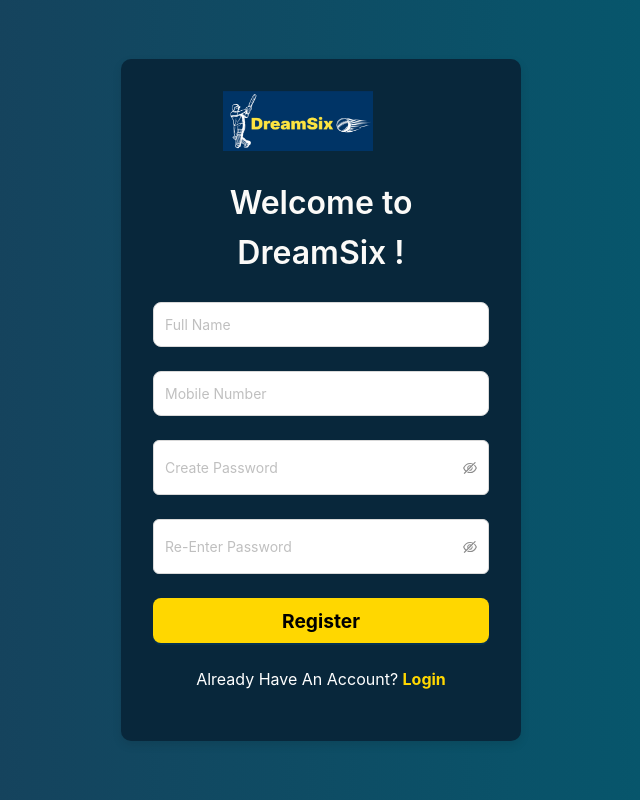
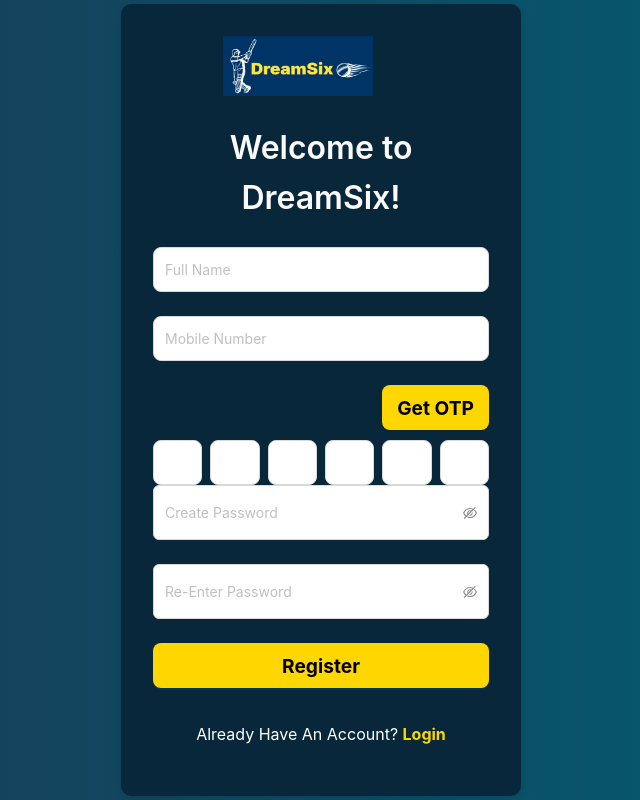
Before and after one commit to DreaSix/DreamSix, a React (Create React App) app: page /registration in a window 1280 px wide. Shown: the whole page, without its empty margins (319-959 px from the left). Built offline with nearby package versions, Linux system fonts and the light colour scheme; no server answers.

Commit message:
Otp verification

```diff
--- a/src/Components/AuctionType/AuctionType.jsx
+++ b/src/Components/AuctionType/AuctionType.jsx
@@ -24,10 +24,10 @@
   const options = [
     { label: 'Top Sixer', image: TopSix },
     { label: 'Top Scorer', image: TopScorer },
-    { label: 'Most Wickets', image: MostWickets },
-    { label: 'Top Contest', image: TopContest },
-    { label: 'Top Sixer', image: TopSix },
-    { label: 'Top Scorer', image: TopScorer },
+    // { label: 'Most Wickets', image: MostWickets },
+    // { label: 'Top Contest', image: TopContest },
+    // { label: 'Top Sixer', image: TopSix },
+    // { label: 'Top Scorer', image: TopScorer },
 
   ];
 
--- a/src/Components/Header/Header.jsx
+++ b/src/Components/Header/Header.jsx
@@ -1,7 +1,7 @@
 import React, { useEffect, useState } from "react";
 import { UserOutlined } from "@ant-design/icons";
 import { Button } from "antd";
-import { useNavigate } from "react-router-dom";
+import { useLocation, useNavigate } from "react-router-dom";
 import Cookies from "js-cookie";
 
 import Logo from "../../assets/logo.jpeg";
@@ -10,6 +10,7 @@
 import { userService } from "../../Service/UserService";
 
 const Header = ({setIsAuthenticated}) => {
+  const location = useLocation()
   const [userWallet, setUserWallet] = useState(0)
 
   useEffect(() => {
@@ -26,7 +27,12 @@
       })
   }
 
+  const isHeaderShow = location?.pathname?.includes("user-auctionpage")
+
+
   return (
+
+    !isHeaderShow &&
     <div className="header">
       <div className="menu-container">
         <SideMenu setIsAuthenticated={setIsAuthenticated} />
--- a/src/Components/OtpVerification/OtpVerification.jsx
+++ b/src/Components/OtpVerification/OtpVerification.jsx
@@ -21,29 +21,28 @@
     alert(`Entered OTP: ${otp.join("")}`);
   };
 
+  const onChange = (text) => {
+    console.log('onChange:', text);
+  };
+  const onInput = (value) => {
+    console.log('onInput:', value);
+  };
+
+  const sharedProps = {
+    onChange,
+    onInput,
+  };
+
   return (
     <div className="otp-container">
       <h2>OTP</h2>
       <p>We sent you an email. Please check your mail and complete OTP verification.</p>
       <div className="otp-inputs">
-        {otp.map((data, index) => (
-          <Input
-            key={index}
-            id={`otp-${index}`}
-            type="text"
-            maxLength={1}
-            value={data}
-            onChange={(e) => handleChange(e, index)}
-            className="otp-box"
-          />
-        ))}
+      <Input.OTP formatter={(str) => str.toUpperCase()} {...sharedProps} />
       </div>
       <Button type="primary" className="confirm-btn" onClick={handleSubmit}>
         Confirm
       </Button>
-      <p className="login-link">
-        Already have an account? <a href="/login">Login</a>
-      </p>
     </div>
   );
 };
--- a/src/Components/OtpVerification/OtpVerification.scss
+++ b/src/Components/OtpVerification/OtpVerification.scss
@@ -16,7 +16,7 @@
 
     p {
       font-size: 14px;
-      color: #666;
+      color:black;
       margin-bottom: 20px;
     }
 
--- a/src/Components/Registration/Registration.jsx
+++ b/src/Components/Registration/Registration.jsx
@@ -6,62 +6,163 @@
 import { roleService } from "../../Service/RoleService";
 import axios from "axios";
 import { useNavigate } from "react-router-dom";
+import { otpWidget } from "../../Service/OtpVerificationService";
 
 const Registration = () => {
   const navigate = useNavigate();
   const [roleList, setRoleList] = useState([]);
-
-  const handleOTP = () => {
-    navigate("/otpverification");
-  };
+  const [otpNumber, setOtpNumber] = useState(null);
+  const [form] = Form.useForm();
+  const [countdown, setCountdown] = useState(0);
+  const [isOtpSent, setIsOtpSent] = useState(false);
+  const [requestId, setRequestId] = useState(null);
 
   useEffect(() => {
     getRoleList();
   }, []);
 
+  useEffect(() => {
+    let timer;
+    if (countdown > 0) {
+      timer = setInterval(() => {
+        setCountdown((prev) => prev - 1);
+      }, 1000);
+    } else {
+      clearInterval(timer);
+    }
+
+    return () => clearInterval(timer);
+  }, [countdown]);
+
   const getRoleList = () => {
-    axios.get("http://localhost:8080/api/role/all")
-    .then(response => {
-      console.log('response', response)
-      setRoleList(response?.data?.totalContent)
-    })
-    .catch(error => {
-      console.error("Error:", error);
-    })
+    axios
+      .get("http://localhost:8080/api/role/all")
+      .then((response) => {
+        setRoleList(response?.data?.totalContent);
+      })
+      .catch((error) => {
+        console.error("Error:", error);
+      });
   };
 
   const onFinish = (values) => {
     if (values.password !== values.confirmPassword) {
       return message.error("Password and confirm password should be equal");
     }
-    const role = roleList?.find(role => role.roleName === "USER")
-    console.log('role', role)
+
+    const role = roleList?.find((role) => role.roleName === "USER");
     const payload = {
       ...values,
-      roles: [role?.id]
-    }
-    userService.createUser(payload)
-      .then(response => {
-        navigate("/")
+      roles: [role?.id],
+    };
+
+    userService
+      .createUser(payload)
+      .then((response) => {
+        message.success("Registration successful !");
+        navigate("/");
       })
       .catch((error) => {
         console.log("error", error);
+        message.error(error?.data?.message)
+      });
+  };
+
+  const onChange = (text) => {
+    setOtpNumber(text);
+  };
+
+  const onInput = (value) => {
+    console.log("onInput:", value);
+  };
+
+  const sharedProps = {
+    onChange,
+    onInput,
+  };
+
+  const handleSendOtp = () => {
+    const phoneNumber = form.getFieldValue("phoneNumber");
+
+    if (!phoneNumber) {
+      return message.error("Please enter a valid phone number");
+    }
+
+    const params = {
+      mobileNumber: phoneNumber,
+    };
+
+    otpWidget
+      .sendOtp(params)
+      .then((response) => {
+        console.log("OTP sent successfully", response);
+        setRequestId(response?.message);
+        setIsOtpSent(true);
+        setCountdown(60);
+      })
+      .catch((error) => {
+        console.log("Error sending OTP", error);
+      });
+  };
+
+  const handleVerifyOtp = () => {
+    const phoneNumber = form.getFieldValue("phoneNumber");
+
+    if (!phoneNumber) {
+      return message.error("Please enter a valid phone number");
+    }
+
+    const params = {
+      mobileNumber: phoneNumber,
+      otp: otpNumber,
+      reqId: requestId,
+    };
+
+    otpWidget
+      .verifyOtp(params)
+      .then((response) => {
+        if(response?.type === "success"){
+          onFinish(form.getFieldsValue());
+        }else if (response?.message=== "invalid otp"){
+          message.error("OTP verification failed , please try again");
+        }
+
+      })
+      .catch((error) => {
+        console.log("Error verifying OTP", error);
+        message.error("Error occurred while verifying OTP. Please try again.");
       });
   };
 
   return (
     <div className="register-container">
-      <Form className="register-form" onFinish={onFinish} layout="vertical">
-      <div className="register-logo">
-        <img src={Logo} alt="DreamSix Logo" />
-      </div>
-      <h2>Welcome to DreamSix !</h2>
+      <Form
+        className="register-form"
+        layout="vertical"
+        form={form}
+        onFinish={handleVerifyOtp}
+      >
+        <div className="register-logo">
+          <img src={Logo} alt="DreamSix Logo" />
+        </div>
+        <h2>Welcome to DreamSix!</h2>
         <Form.Item name="name" rules={[{ required: true, message: "Please enter your full name!" }]}>
           <Input placeholder="Full Name" />
         </Form.Item>
-        <Form.Item name="phoneNumber" rules={[{ required: true, message: "Enter WhatsApp number!" }, { pattern: /^\d{10}$/, message: "Enter a valid 10-digit number!" }]}>
+        <Form.Item
+          name="phoneNumber"
+          rules={[
+            { required: true, message: "Enter WhatsApp number!" },
+            { pattern: /^\d{10}$/, message: "Enter a valid 10-digit number!" },
+          ]}
+        >
           <Input placeholder="Mobile Number" />
         </Form.Item>
+        <Button onClick={handleSendOtp} disabled={isOtpSent && countdown > 0}>
+          {isOtpSent && countdown > 0 ? `Resend OTP in ${countdown}s` : "Get OTP"}
+        </Button>
+        <Input.OTP formatter={(str) => str.toUpperCase()} {...sharedProps} />
+
         <Form.Item name="password" rules={[{ required: true, message: "Enter your password!" }]}>
           <Input.Password placeholder="Create Password" type="password" />
         </Form.Item>
@@ -74,7 +175,9 @@
           </Button>
         </Form.Item>
         <div className="login-link">
-          <p>Already Have An Account? <a href="/login">Login</a></p>
+          <p>
+            Already Have An Account? <a href="/login">Login</a>
+          </p>
         </div>
       </Form>
     </div>
--- a/src/Components/Registration/Registration.scss
+++ b/src/Components/Registration/Registration.scss
@@ -49,6 +49,28 @@
       border-radius: 8px;
     }
 
+    .ant-btn {
+      width: 100%;
+      background-color: #ffd700;
+      border: none;
+      color: #000;
+      font-weight: bold;
+      height: 45px;
+      border-radius: 8px;
+      font-size: 1.2rem;
+      margin-bottom: 10px;
+      width: auto;
+      float: right;
+      &:hover {
+        background-color: #f4c400;
+      }
+
+      &:disabled {
+        background-color: #ccc;
+        color: #666;
+      }
+    }
+
     .register-button {
       width: 100%;
       background-color: #ffd700;
--- a/src/Constants/Constant.js
+++ b/src/Constants/Constant.js
@@ -44,3 +44,7 @@
 
 export const GET_USER_TRANSACTIONS = BASE_URL + "/api/transactions/get-all-transactions-by-user"
 export const GET_TRANSACTION_BY_ID = BASE_URL + "/api/transactions";
+
+export const SEND_OTP_URL = BASE_URL + "/api/otp/send"
+
+export const VERIFY_OTP_URL = BASE_URL + "/api/otp/verify"
--- /dev/null
+++ b/src/Service/OtpVerificationService.js
@@ -0,0 +1,20 @@
+import { SEND_OTP_URL, VERIFY_OTP_URL } from "../Constants/Constant"
+import { PostAPIRequest } from "./Api"
+
+
+const sendOtp = (params) => {
+    return PostAPIRequest({
+        url: SEND_OTP_URL, params
+    })
+}
+
+const verifyOtp = (params) => {
+    return PostAPIRequest({
+        url: VERIFY_OTP_URL, params
+    })
+}
+
+export const otpWidget = {
+    sendOtp,
+    verifyOtp
+}
```
Also changed, not shown: src/App.js (+9 -7 lines).
